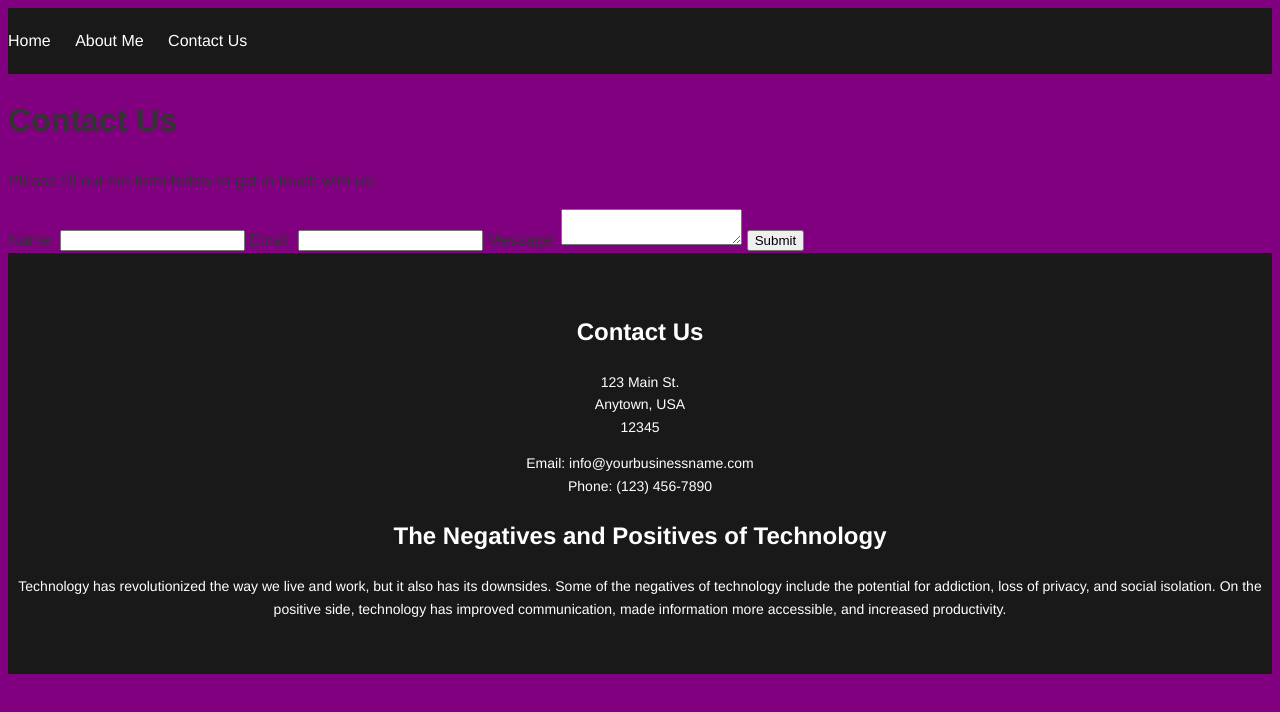
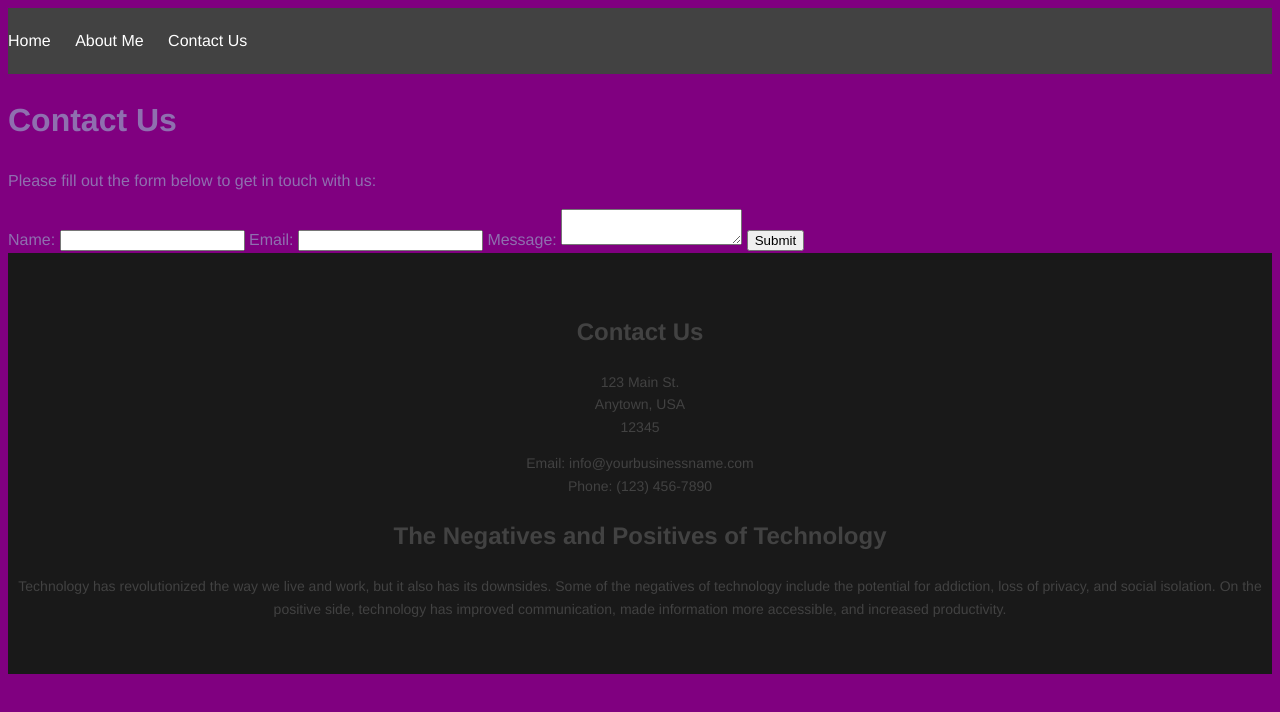
Before and after one commit to red6778/orange, a plain HTML site: page about.html in a window 1280 px wide. Drawn offline with Linux system fonts and the light colour scheme.

Commit message:
Update style.css

```diff
--- a/style.css
+++ b/style.css
@@ -3,7 +3,7 @@ body {
   font-family: "Helvetica Neue", Helvetica, Arial, sans-serif;
   font-size: 16px;
   line-height: 1.6;
-  color: #333;
+  color: #8F6FAF;
 }
 
 .container {
@@ -13,7 +13,7 @@ body {
 }
 
 header {
-  background-color: #191919;
+  background-color: #424242;
   color: #fff;
   padding: 20px 0;
 }
@@ -55,7 +55,7 @@ section p {
 
 footer {
   background-color: #191919;
-  color: #fff;
+  color: #424242;
   padding: 40px 0;
   text-align: center;
 }
```
